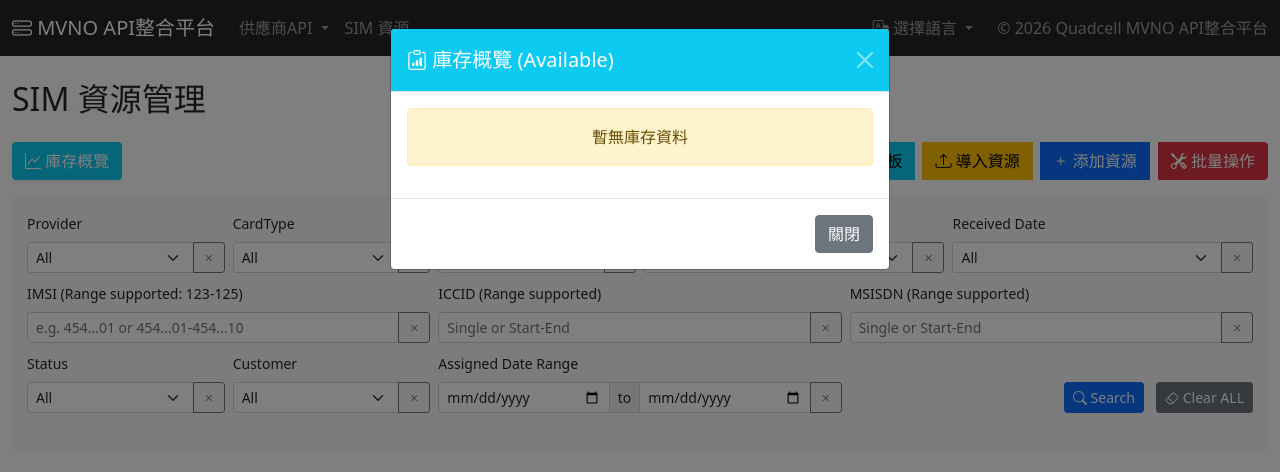
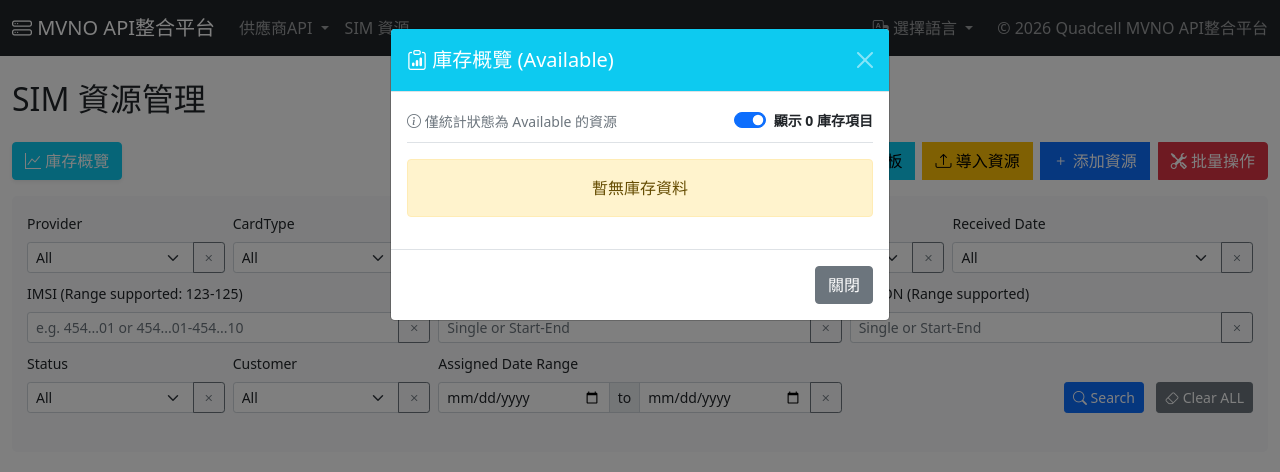
Before and after one commit to VincentYTH/QuadcellMVNO, a Flask app: page /resources in a window 1280 px wide, after a click on "庫存概覽". Shown: the top 472 px of the page. Run offline with Flask 3, Linux system fonts and the light colour scheme; data that the repository does not hold is empty; some libraries are stand-ins or nearby versions.

Commit message:
Submit Project: 庫存概覽_20260122

```diff
--- a/modules/sim_resources/manager.py
+++ b/modules/sim_resources/manager.py
@@ -733,23 +733,61 @@ class SimResourceManager:
 
     @staticmethod
     def get_inventory_stats():
-        """獲取庫存統計數據 (僅統計 Available 狀態)"""
+        """獲取庫存統計數據 (統計 Available 狀態，並包含 0 庫存的已知類別)"""
         from sqlalchemy import func
 
+        # 1. 獲取所有已知的分類組合 (Provider, CardType, ResourcesType)
+        # 這確保即使某個類別當前沒有可用庫存，也能顯示出來 (計為 0)
+        all_combinations = db.session.query(
+            SimResource.supplier,
+            SimResource.type,
+            SimResource.resources_type
+        ).distinct().all()
+
+        # 初始化數據結構
+        inventory_data = {}
+        for supplier, card_type, res_type in all_combinations:
+            if not supplier: supplier = "Unknown"
+            if not res_type: res_type = "N/A" # 處理空值
+
+            if supplier not in inventory_data:
+                inventory_data[supplier] = {}
+            if card_type not in inventory_data[supplier]:
+                inventory_data[supplier][card_type] = {}
+
+            # 初始化為 0
+            inventory_data[supplier][card_type][res_type] = 0
+
+        # 2. 獲取實際可用庫存數量
         inventory_counts = db.session.query(
             SimResource.supplier,
             SimResource.type,
+            SimResource.resources_type,
             func.count(SimResource.id)
         ).filter(
             SimResource.status == 'Available'
-        ).group_by(SimResource.supplier, SimResource.type).all()
+        ).group_by(
+            SimResource.supplier,
+            SimResource.type,
+            SimResource.resources_type
+        ).all()
 
-        inventory_data = {}
-        for supplier, card_type, count in inventory_counts:
+        # 3. 填入實際數量
+        for supplier, card_type, res_type, count in inventory_counts:
             if not supplier: supplier = "Unknown"
-            if supplier not in inventory_data:
-                inventory_data[supplier] = {}
-            inventory_data[supplier][card_type] = count
+            if not res_type: res_type = "N/A"
 
-        # 按供應商名稱排序
-        return dict(sorted(inventory_data.items()))
+            # 確保鍵存在 (防止有新的 Available 數據但不在 distinct 查詢中，雖不常見但保險)
+            if supplier not in inventory_data: inventory_data[supplier] = {}
+            if card_type not in inventory_data[supplier]: inventory_data[supplier][card_type] = {}
+
+            inventory_data[supplier][card_type][res_type] = count
+
+        # 4. 排序：Supplier -> CardType -> ResourcesType
+        sorted_data = {}
+        for supplier in sorted(inventory_data.keys()):
+            sorted_data[supplier] = {}
+            for card_type in sorted(inventory_data[supplier].keys()):
+                sorted_data[supplier][card_type] = dict(sorted(inventory_data[supplier][card_type].items()))
+
+        return sorted_data
--- a/templates/resources.html
+++ b/templates/resources.html
@@ -990,6 +990,14 @@
                 <button type="button" class="btn-close btn-close-white" data-bs-dismiss="modal"></button>
             </div>
             <div class="modal-body">
+                <div class="d-flex justify-content-between align-items-center mb-3 border-bottom pb-2">
+                    <span class="text-muted small"><i class="bi bi-info-circle"></i> 僅統計狀態為 Available 的資源</span>
+                    <div class="form-check form-switch">
+                        <input class="form-check-input" type="checkbox" id="showZeroStock" checked>
+                        <label class="form-check-label small fw-bold" for="showZeroStock">顯示 0 庫存項目</label>
+                    </div>
+                </div>
+
                 <div id="inventoryLoading" class="text-center py-3">
                     <div class="spinner-border text-info" role="status">
                         <span class="visually-hidden">Loading...</span>
@@ -1846,38 +1854,65 @@ $(document).ready(function() {
                 var stats = res.stats;
                 var threshold = res.threshold;
                 var html = '';
+                var showZero = $('#showZeroStock').is(':checked');
 
                 if (Object.keys(stats).length === 0) {
                     html = '<div class="alert alert-warning text-center">暫無庫存資料</div>';
                 } else {
-                    html += '<div class="list-group">';
-
-                    // 遍歷供應商
+                    html += '<div class="accordion" id="inventoryAccordion">';
+
+                    var supplierIndex = 0;
                     for (var supplier in stats) {
-                        html += `<div class="list-group-item">`;
-                        html += `<h6 class="mb-2 fw-bold text-primary border-bottom pb-1">${supplier}</h6>`;
-                        html += `<ul class="list-unstyled mb-0 ms-2">`;
-
-                        // 遍歷卡類型
-                        var types = stats[supplier];
-                        for (var type in types) {
-                            var count = types[type];
-                            var alertHtml = '';
-
-                            // 低庫存警告
-                            if (count < threshold) {
-                                alertHtml = `<span class="badge bg-danger ms-2"><i class="bi bi-exclamation-triangle"></i> 低庫存</span>`;
+                        supplierIndex++;
+                        html += `
+                        <div class="accordion-item border-0 border-bottom">
+                            <h2 class="accordion-header" id="heading${supplierIndex}">
+                                <button class="accordion-button ${supplierIndex === 1 ? '' : 'collapsed'} bg-light text-primary fw-bold" type="button" data-bs-toggle="collapse" data-bs-target="#collapse${supplierIndex}">
+                                    ${supplier}
+                                </button>
+                            </h2>
+                            <div id="collapse${supplierIndex}" class="accordion-collapse collapse ${supplierIndex === 1 ? 'show' : ''}" data-bs-parent="#inventoryAccordion">
+                                <div class="accordion-body pt-2 pb-2">`;
+
+                        // 遍歷 CardType
+                        var cardTypes = stats[supplier];
+                        for (var cardType in cardTypes) {
+                            html += `<div class="mb-3">
+                                        <div class="badge bg-secondary mb-2">${cardType}</div>
+                                        <ul class="list-group list-group-flush border-start ps-2">`;
+
+                            // 遍歷 ResourcesType
+                            var resTypes = cardTypes[cardType];
+                            for (var resType in resTypes) {
+                                var count = resTypes[resType];
+                                var alertHtml = '';
+
+                                // 狀態標籤
+                                if (count === 0) {
+                                    alertHtml = `<span class="badge bg-light text-muted border">缺貨</span>`;
+                                } else if (count < threshold) {
+                                    alertHtml = `<span class="badge bg-danger">低庫存</span>`;
+                                }
+
+                                // 根據數量和開關決定是否顯示
+                                var hiddenClass = (count === 0 && !showZero) ? 'd-none' : '';
+                                var textClass = count > 0 ? 'text-dark fw-bold' : 'text-muted';
+
+                                html += `<li class="list-group-item d-flex justify-content-between align-items-center py-1 border-0 inventory-row ${hiddenClass}" data-count="${count}">
+                                            <span class="small text-secondary">${resType}</span>
+                                            <div class="d-flex align-items-center">
+                                                <span class="${textClass} me-2">${count}</span>
+                                                ${alertHtml}
+                                            </div>
+                                         </li>`;
                             }
-
-                            html += `<li class="d-flex justify-content-between align-items-center mb-1">
-                                        <span>${type}</span>
-                                        <span>
-                                            <span class="fw-bold fs-5">${count}</span> <small class="text-muted">pcs</small>
-                                            ${alertHtml}
-                                        </span>
-                                     </li>`;
+                            html += `   </ul>
+                                     </div>`;
                         }
-                        html += `</ul></div>`;
+
+                        html += `   </div>
+                                </div>
+                            </div>`;
                     }
                     html += '</div>';
                 }
@@ -1893,6 +1928,22 @@ $(document).ready(function() {
             }
         });
     });
+
+    // 監聽 0 庫存顯示開關
+    $('#showZeroStock').change(function() {
+        var showZero = $(this).is(':checked');
+
+        $('.inventory-row').each(function() {
+            var count = parseInt($(this).data('count'));
+            if (count === 0) {
+                if (showZero) {
+                    $(this).removeClass('d-none');
+                } else {
+                    $(this).addClass('d-none');
+                }
+            }
+        });
+    });
 });
 </script>
 {% endblock %}
```
